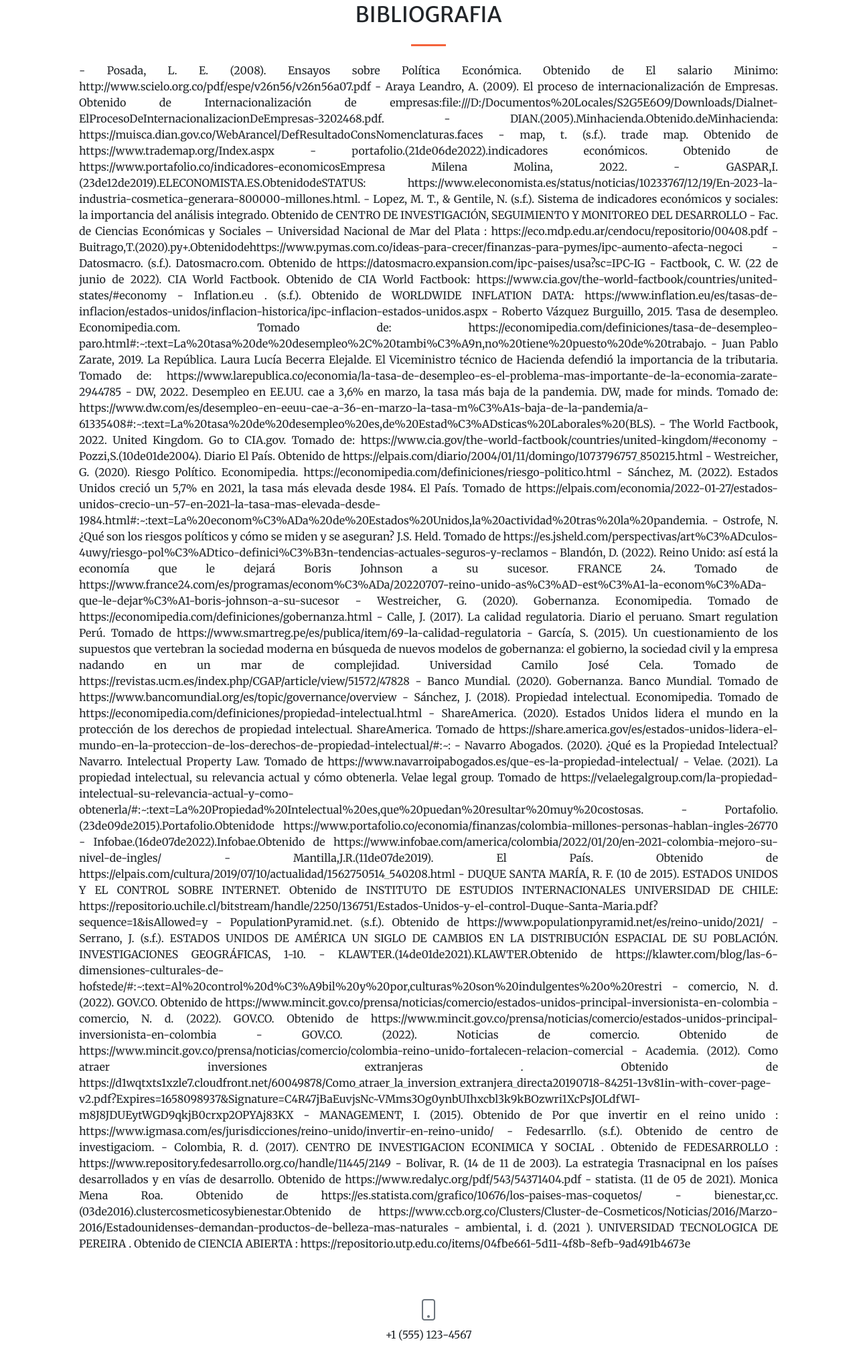
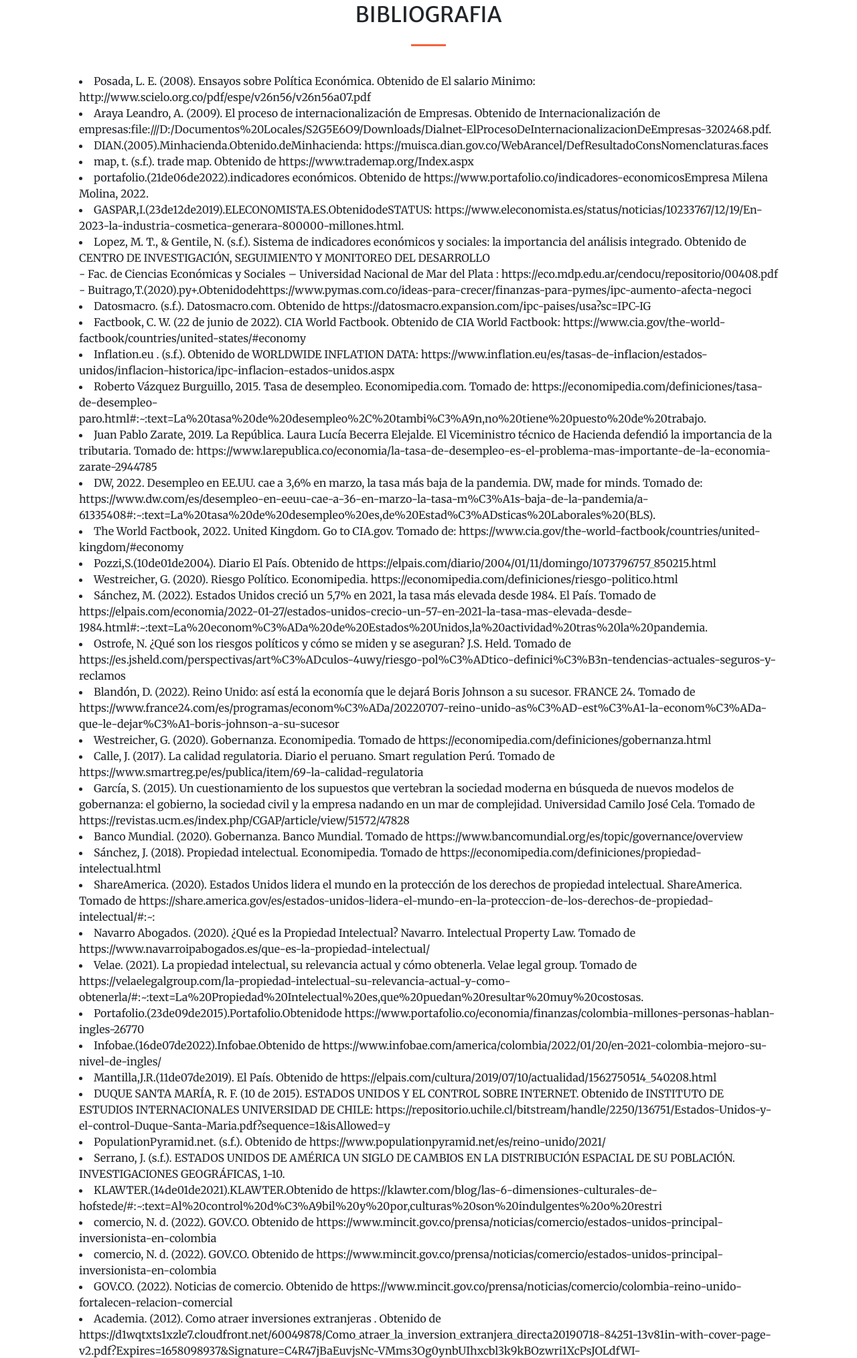
Before and after one commit to dextter1914/sindyMarcela, a plain HTML site: page index.html in a window 1280 px wide. Shown: the part 3446-5474 px from the top of the page at 67% size. Drawn offline with nearby package versions, Linux system fonts and the light colour scheme; some packages are replaced by stand-ins of ours; a script that the page names is missing.

Commit message:
Update index.html
otro commit

```diff
--- a/index.html
+++ b/index.html
@@ -4162,112 +4162,129 @@
             <div class="row gx-4 gx-lg-5 justify-content-center mb-5">
                 <div class="col-12">
                     <p style="text-align: justify;">
-                        - Posada, L. E. (2008). Ensayos sobre Política Económica. Obtenido de El salario Minimo:
-                        http://www.scielo.org.co/pdf/espe/v26n56/v26n56a07.pdf
-                        - Araya Leandro, A. (2009). El proceso de internacionalización de Empresas. Obtenido de
+                        <li>Posada, L. E. (2008). Ensayos sobre Política Económica. Obtenido de El salario Minimo:
+                            http://www.scielo.org.co/pdf/espe/v26n56/v26n56a07.pdf</li>
+                        <li>Araya Leandro, A. (2009). El proceso de internacionalización de Empresas. Obtenido de
                             Internacionalización de
                             empresas:file:///D:/Documentos%20Locales/S2G5E6O9/Downloads/Dialnet-ElProcesoDeInternacionalizacionDeEmpresas-3202468.pdf.
-                        - DIAN.(2005).Minhacienda.Obtenido.deMinhacienda:
-                        https://muisca.dian.gov.co/WebArancel/DefResultadoConsNomenclaturas.faces
-                        - map, t. (s.f.). trade map. Obtenido de https://www.trademap.org/Index.aspx
-                        - portafolio.(21de06de2022).indicadores económicos. Obtenido de
-                        https://www.portafolio.co/indicadores-economicosEmpresa Milena Molina, 2022.
-                        - GASPAR,I.(23de12de2019).ELECONOMISTA.ES.ObtenidodeSTATUS:
+                        </li>
+                        <li>DIAN.(2005).Minhacienda.Obtenido.deMinhacienda:
+                            https://muisca.dian.gov.co/WebArancel/DefResultadoConsNomenclaturas.faces</li>
+                        <li>map, t. (s.f.). trade map. Obtenido de https://www.trademap.org/Index.aspx</li>
+                        <li>portafolio.(21de06de2022).indicadores económicos. Obtenido de
+                            https://www.portafolio.co/indicadores-economicosEmpresa Milena Molina, 2022.</li>
+                        <li>GASPAR,I.(23de12de2019).ELECONOMISTA.ES.ObtenidodeSTATUS:
                             https://www.eleconomista.es/status/noticias/10233767/12/19/En-2023-la-industria-cosmetica-generara-800000-millones.html.
-                        - Lopez, M. T., & Gentile, N. (s.f.). Sistema de indicadores económicos y sociales: la
-                        importancia del análisis integrado. Obtenido de CENTRO DE INVESTIGACIÓN, SEGUIMIENTO Y MONITOREO
-                        DEL DESARROLLO - Fac. de Ciencias Económicas y Sociales – Universidad Nacional de Mar del Plata
-                        : https://eco.mdp.edu.ar/cendocu/repositorio/00408.pdf
-                        -
+                        </li>
+                        <li>Lopez, M. T., & Gentile, N. (s.f.). Sistema de indicadores económicos y sociales: la
+                            importancia del análisis integrado. Obtenido de CENTRO DE INVESTIGACIÓN, SEGUIMIENTO Y
+                            MONITOREO DEL DESARROLLO <br>- Fac. de Ciencias Económicas y Sociales – Universidad Nacional
+                            de Mar del Plata : https://eco.mdp.edu.ar/cendocu/repositorio/00408.pdf -
                             Buitrago,T.(2020).py+.Obtenidodehttps://www.pymas.com.co/ideas-para-crecer/finanzas-para-pymes/ipc-aumento-afecta-negoci
-                        - Datosmacro. (s.f.). Datosmacro.com. Obtenido de
-                        https://datosmacro.expansion.com/ipc-paises/usa?sc=IPC-IG
-                        - Factbook, C. W. (22 de junio de 2022). CIA World Factbook. Obtenido de CIA World Factbook:
-                        https://www.cia.gov/the-world-factbook/countries/united-states/#economy
-                        - Inflation.eu . (s.f.). Obtenido de WORLDWIDE INFLATION DATA:
+                        </li>
+                        <li>Datosmacro. (s.f.). Datosmacro.com. Obtenido de
+                            https://datosmacro.expansion.com/ipc-paises/usa?sc=IPC-IG</li>
+                        <li>Factbook, C. W. (22 de junio de 2022). CIA World Factbook. Obtenido de CIA World Factbook:
+                            https://www.cia.gov/the-world-factbook/countries/united-states/#economy</li>
+                        <li>Inflation.eu . (s.f.). Obtenido de WORLDWIDE INFLATION DATA:
                             https://www.inflation.eu/es/tasas-de-inflacion/estados-unidos/inflacion-historica/ipc-inflacion-estados-unidos.aspx
-                        - Roberto Vázquez Burguillo, 2015. Tasa de desempleo. Economipedia.com. Tomado de:
+                        </li>
+                        <li>Roberto Vázquez Burguillo, 2015. Tasa de desempleo. Economipedia.com. Tomado de:
                             https://economipedia.com/definiciones/tasa-de-desempleo-paro.html#:~:text=La%20tasa%20de%20desempleo%2C%20tambi%C3%A9n,no%20tiene%20puesto%20de%20trabajo.
-                        - Juan Pablo Zarate, 2019. La República. Laura Lucía Becerra Elejalde. El Viceministro técnico
+                        </li>
+                        <li>Juan Pablo Zarate, 2019. La República. Laura Lucía Becerra Elejalde. El Viceministro técnico
                             de Hacienda defendió la importancia de la tributaria. Tomado de:
                             https://www.larepublica.co/economia/la-tasa-de-desempleo-es-el-problema-mas-importante-de-la-economia-zarate-2944785
-                        - DW, 2022. Desempleo en EE.UU. cae a 3,6% en marzo, la tasa más baja de la pandemia. DW, made
+                        </li>
+                        <li>DW, 2022. Desempleo en EE.UU. cae a 3,6% en marzo, la tasa más baja de la pandemia. DW, made
                             for minds. Tomado de:
                             https://www.dw.com/es/desempleo-en-eeuu-cae-a-36-en-marzo-la-tasa-m%C3%A1s-baja-de-la-pandemia/a-61335408#:~:text=La%20tasa%20de%20desempleo%20es,de%20Estad%C3%ADsticas%20Laborales%20(BLS).
-                        - The World Factbook, 2022. United Kingdom. Go to CIA.gov. Tomado de:
-                        https://www.cia.gov/the-world-factbook/countries/united-kingdom/#economy
-                        - Pozzi,S.(10de01de2004). Diario El País. Obtenido de
-                        https://elpais.com/diario/2004/01/11/domingo/1073796757_850215.html
-                        - Westreicher, G. (2020). Riesgo Político. Economipedia.
-                        https://economipedia.com/definiciones/riesgo-politico.html
-                        - Sánchez, M. (2022). Estados Unidos creció un 5,7% en 2021, la tasa más elevada desde 1984. El
-                        País. Tomado de
+                        </li>
+                        <li>The World Factbook, 2022. United Kingdom. Go to CIA.gov. Tomado de:
+                            https://www.cia.gov/the-world-factbook/countries/united-kingdom/#economy</li>
+                        <li>Pozzi,S.(10de01de2004). Diario El País. Obtenido de
+                            https://elpais.com/diario/2004/01/11/domingo/1073796757_850215.html</li>
+                        <li>Westreicher, G. (2020). Riesgo Político. Economipedia.
+                            https://economipedia.com/definiciones/riesgo-politico.html</li>
+                        <li>Sánchez, M. (2022). Estados Unidos creció un 5,7% en 2021, la tasa más elevada desde 1984.
+                            El País. Tomado de
                             https://elpais.com/economia/2022-01-27/estados-unidos-crecio-un-57-en-2021-la-tasa-mas-elevada-desde-1984.html#:~:text=La%20econom%C3%ADa%20de%20Estados%20Unidos,la%20actividad%20tras%20la%20pandemia.
-                        - Ostrofe, N. ¿Qué son los riesgos políticos y cómo se miden y se aseguran? J.S. Held. Tomado de
+                        </li>
+                        <li>Ostrofe, N. ¿Qué son los riesgos políticos y cómo se miden y se aseguran? J.S. Held. Tomado
+                            de
                             https://es.jsheld.com/perspectivas/art%C3%ADculos-4uwy/riesgo-pol%C3%ADtico-definici%C3%B3n-tendencias-actuales-seguros-y-reclamos
-                        - Blandón, D. (2022). Reino Unido: así está la economía que le dejará Boris Johnson a su
+                        </li>
+                        <li>Blandón, D. (2022). Reino Unido: así está la economía que le dejará Boris Johnson a su
                             sucesor. FRANCE 24. Tomado de
                             https://www.france24.com/es/programas/econom%C3%ADa/20220707-reino-unido-as%C3%AD-est%C3%A1-la-econom%C3%ADa-que-le-dejar%C3%A1-boris-johnson-a-su-sucesor
-                        - Westreicher, G. (2020). Gobernanza. Economipedia. Tomado de
-                        https://economipedia.com/definiciones/gobernanza.html
-                        - Calle, J. (2017). La calidad regulatoria. Diario el peruano. Smart regulation Perú. Tomado de
-                        https://www.smartreg.pe/es/publica/item/69-la-calidad-regulatoria
-                        - García, S. (2015). Un cuestionamiento de los supuestos que vertebran la sociedad moderna en
-                        búsqueda de nuevos modelos de gobernanza: el gobierno, la sociedad civil y la empresa nadando en
-                        un mar de complejidad. Universidad Camilo José Cela. Tomado de
-                        https://revistas.ucm.es/index.php/CGAP/article/view/51572/47828
-                        - Banco Mundial. (2020). Gobernanza. Banco Mundial. Tomado de
-                        https://www.bancomundial.org/es/topic/governance/overview
-                        - Sánchez, J. (2018). Propiedad intelectual. Economipedia. Tomado de
-                        https://economipedia.com/definiciones/propiedad-intelectual.html
-                        - ShareAmerica. (2020). Estados Unidos lidera el mundo en la protección de los derechos de
+                        </li>
+                        <li>Westreicher, G. (2020). Gobernanza. Economipedia. Tomado de
+                            https://economipedia.com/definiciones/gobernanza.html</li>
+                        <li>Calle, J. (2017). La calidad regulatoria. Diario el peruano. Smart regulation Perú. Tomado
+                            de https://www.smartreg.pe/es/publica/item/69-la-calidad-regulatoria</li>
+                        <li>García, S. (2015). Un cuestionamiento de los supuestos que vertebran la sociedad moderna en
+                            búsqueda de nuevos modelos de gobernanza: el gobierno, la sociedad civil y la empresa
+                            nadando en un mar de complejidad. Universidad Camilo José Cela. Tomado de
+                            https://revistas.ucm.es/index.php/CGAP/article/view/51572/47828</li>
+                        <li>Banco Mundial. (2020). Gobernanza. Banco Mundial. Tomado de
+                            https://www.bancomundial.org/es/topic/governance/overview</li>
+                        <li>Sánchez, J. (2018). Propiedad intelectual. Economipedia. Tomado de
+                            https://economipedia.com/definiciones/propiedad-intelectual.html</li>
+                        <li>ShareAmerica. (2020). Estados Unidos lidera el mundo en la protección de los derechos de
                             propiedad intelectual. ShareAmerica. Tomado de
                             https://share.america.gov/es/estados-unidos-lidera-el-mundo-en-la-proteccion-de-los-derechos-de-propiedad-intelectual/#:~:
-
-                        - Navarro Abogados. (2020). ¿Qué es la Propiedad Intelectual? Navarro. Intelectual Property Law.
-                        Tomado de https://www.navarroipabogados.es/que-es-la-propiedad-intelectual/
-                        - Velae. (2021). La propiedad intelectual, su relevancia actual y cómo obtenerla. Velae legal
+                        </li>
+                        <li>Navarro Abogados. (2020). ¿Qué es la Propiedad Intelectual? Navarro. Intelectual Property
+                            Law. Tomado de https://www.navarroipabogados.es/que-es-la-propiedad-intelectual/</li>
+                        <li>Velae. (2021). La propiedad intelectual, su relevancia actual y cómo obtenerla. Velae legal
                             group. Tomado de
                             https://velaelegalgroup.com/la-propiedad-intelectual-su-relevancia-actual-y-como-obtenerla/#:~:text=La%20Propiedad%20Intelectual%20es,que%20puedan%20resultar%20muy%20costosas.
-                        - Portafolio.(23de09de2015).Portafolio.Obtenidode
+                        </li>
+                        <li>Portafolio.(23de09de2015).Portafolio.Obtenidode
                             https://www.portafolio.co/economia/finanzas/colombia-millones-personas-hablan-ingles-26770
-                        - Infobae.(16de07de2022).Infobae.Obtenido de
+                        </li>
+                        <li>Infobae.(16de07de2022).Infobae.Obtenido de
                             https://www.infobae.com/america/colombia/2022/01/20/en-2021-colombia-mejoro-su-nivel-de-ingles/
-                        - Mantilla,J.R.(11de07de2019). El País. Obtenido de
-                        https://elpais.com/cultura/2019/07/10/actualidad/1562750514_540208.html
-                        - DUQUE SANTA MARÍA, R. F. (10 de 2015). ESTADOS UNIDOS Y EL CONTROL SOBRE INTERNET. Obtenido de
-                        INSTITUTO DE ESTUDIOS INTERNACIONALES UNIVERSIDAD DE CHILE:
+                        </li>
+                        <li>Mantilla,J.R.(11de07de2019). El País. Obtenido de
+                            https://elpais.com/cultura/2019/07/10/actualidad/1562750514_540208.html</li>
+                        <li>DUQUE SANTA MARÍA, R. F. (10 de 2015). ESTADOS UNIDOS Y EL CONTROL SOBRE INTERNET. Obtenido
+                            de INSTITUTO DE ESTUDIOS INTERNACIONALES UNIVERSIDAD DE CHILE:
                             https://repositorio.uchile.cl/bitstream/handle/2250/136751/Estados-Unidos-y-el-control-Duque-Santa-Maria.pdf?sequence=1&isAllowed=y
-                        - PopulationPyramid.net. (s.f.). Obtenido de
-                        https://www.populationpyramid.net/es/reino-unido/2021/
-                        - Serrano, J. (s.f.). ESTADOS UNIDOS DE AMÉRICA UN SIGLO DE CAMBIOS EN LA DISTRIBUCIÓN ESPACIAL
-                        DE SU POBLACIÓN. INVESTIGACIONES GEOGRÁFICAS, 1-10.
-                        - KLAWTER.(14de01de2021).KLAWTER.Obtenido de
+                        </li>
+                        <li>PopulationPyramid.net. (s.f.). Obtenido de
+                            https://www.populationpyramid.net/es/reino-unido/2021/</li>
+                        <li>Serrano, J. (s.f.). ESTADOS UNIDOS DE AMÉRICA UN SIGLO DE CAMBIOS EN LA DISTRIBUCIÓN
+                            ESPACIAL DE SU POBLACIÓN. INVESTIGACIONES GEOGRÁFICAS, 1-10.</li>
+                        <li>KLAWTER.(14de01de2021).KLAWTER.Obtenido de
                             https://klawter.com/blog/las-6-dimensiones-culturales-de-hofstede/#:~:text=Al%20control%20d%C3%A9bil%20y%20por,culturas%20son%20indulgentes%20o%20restri
-                        - comercio, N. d. (2022). GOV.CO. Obtenido de
+                        </li>
+                        <li>comercio, N. d. (2022). GOV.CO. Obtenido de
                             https://www.mincit.gov.co/prensa/noticias/comercio/estados-unidos-principal-inversionista-en-colombia
-                        - comercio, N. d. (2022). GOV.CO. Obtenido de
+                        </li>
+                        <li>comercio, N. d. (2022). GOV.CO. Obtenido de
                             https://www.mincit.gov.co/prensa/noticias/comercio/estados-unidos-principal-inversionista-en-colombia
-                        - GOV.CO. (2022). Noticias de comercio. Obtenido de
+                        </li>
+                        <li>GOV.CO. (2022). Noticias de comercio. Obtenido de
                             https://www.mincit.gov.co/prensa/noticias/comercio/colombia-reino-unido-fortalecen-relacion-comercial
-                        - Academia. (2012). Como atraer inversiones extranjeras . Obtenido de
+                        </li>
+                        <li>Academia. (2012). Como atraer inversiones extranjeras . Obtenido de
                             https://d1wqtxts1xzle7.cloudfront.net/60049878/Como_atraer_la_inversion_extranjera_directa20190718-84251-13v81in-with-cover-page-v2.pdf?Expires=1658098937&Signature=C4R47jBaEuvjsNc~VMms3Og0ynbUIhxcbl3k9kBOzwri1XcPsJOLdfWI-m8J8JDUEytWGD9qkjB0crxp2OPYAj83KX
-                        - MANAGEMENT, I. (2015). Obtenido de Por que invertir en el reino unido :
-                        https://www.igmasa.com/es/jurisdicciones/reino-unido/invertir-en-reino-unido/
-                        - Fedesarrllo. (s.f.). Obtenido de centro de investigaciom.
-                        - Colombia, R. d. (2017). CENTRO DE INVESTIGACION ECONIMICA Y SOCIAL . Obtenido de FEDESARROLLO
-                        : https://www.repository.fedesarrollo.org.co/handle/11445/2149
-                        - Bolivar, R. (14 de 11 de 2003). La estrategia Trasnacipnal en los países desarrollados y en
-                        vías de desarrollo. Obtenido de https://www.redalyc.org/pdf/543/54371404.pdf
-
-                        - statista. (11 de 05 de 2021). Monica Mena Roa. Obtenido de
-                        https://es.statista.com/grafico/10676/los-paises-mas-coquetos/
-                        - bienestar,cc.(03de2016).clustercosmeticosybienestar.Obtenido de
+                        </li>
+                        <li>MANAGEMENT, I. (2015). Obtenido de Por que invertir en el reino unido:
+                            https://www.igmasa.com/es/jurisdicciones/reino-unido/invertir-en-reino-unido/</li>
+                        <li>Fedesarrllo. (s.f.). Obtenido de centro de investigaciom.</li>
+                        <li>Colombia, R. d. (2017). CENTRO DE INVESTIGACION ECONIMICA Y SOCIAL . Obtenido de
+                            FEDESARROLLO: https://www.repository.fedesarrollo.org.co/handle/11445/2149</li>
+                        <li>Bolivar, R. (14 de 11 de 2003). La estrategia Trasnacipnal en los países desarrollados y en
+                            vías de desarrollo. Obtenido de https://www.redalyc.org/pdf/543/54371404.pdf</li>
+                        <li>statista. (11 de 05 de 2021). Monica Mena Roa. Obtenido de
+                            https://es.statista.com/grafico/10676/los-paises-mas-coquetos/</li>
+                        <li>bienestar,cc.(03de2016).clustercosmeticosybienestar.Obtenido de
                             https://www.ccb.org.co/Clusters/Cluster-de-Cosmeticos/Noticias/2016/Marzo-2016/Estadounidenses-demandan-productos-de-belleza-mas-naturales
-                        - ambiental, i. d. (2021 ). UNIVERSIDAD TECNOLOGICA DE PEREIRA . Obtenido de CIENCIA ABIERTA :
-                        https://repositorio.utp.edu.co/items/04fbe661-5d11-4f8b-8efb-9ad491b4673e
-
-
+                        </li>
+                        <li>ambiental, i. d. (2021 ). UNIVERSIDAD TECNOLOGICA DE PEREIRA . Obtenido de CIENCIA ABIERTA:
+                            https://repositorio.utp.edu.co/items/04fbe661-5d11-4f8b-8efb-9ad491b4673e</li>
                     </p>
                 </div>
             </div>
```
Lines whose indentation alone changed are shown as unchanged.
